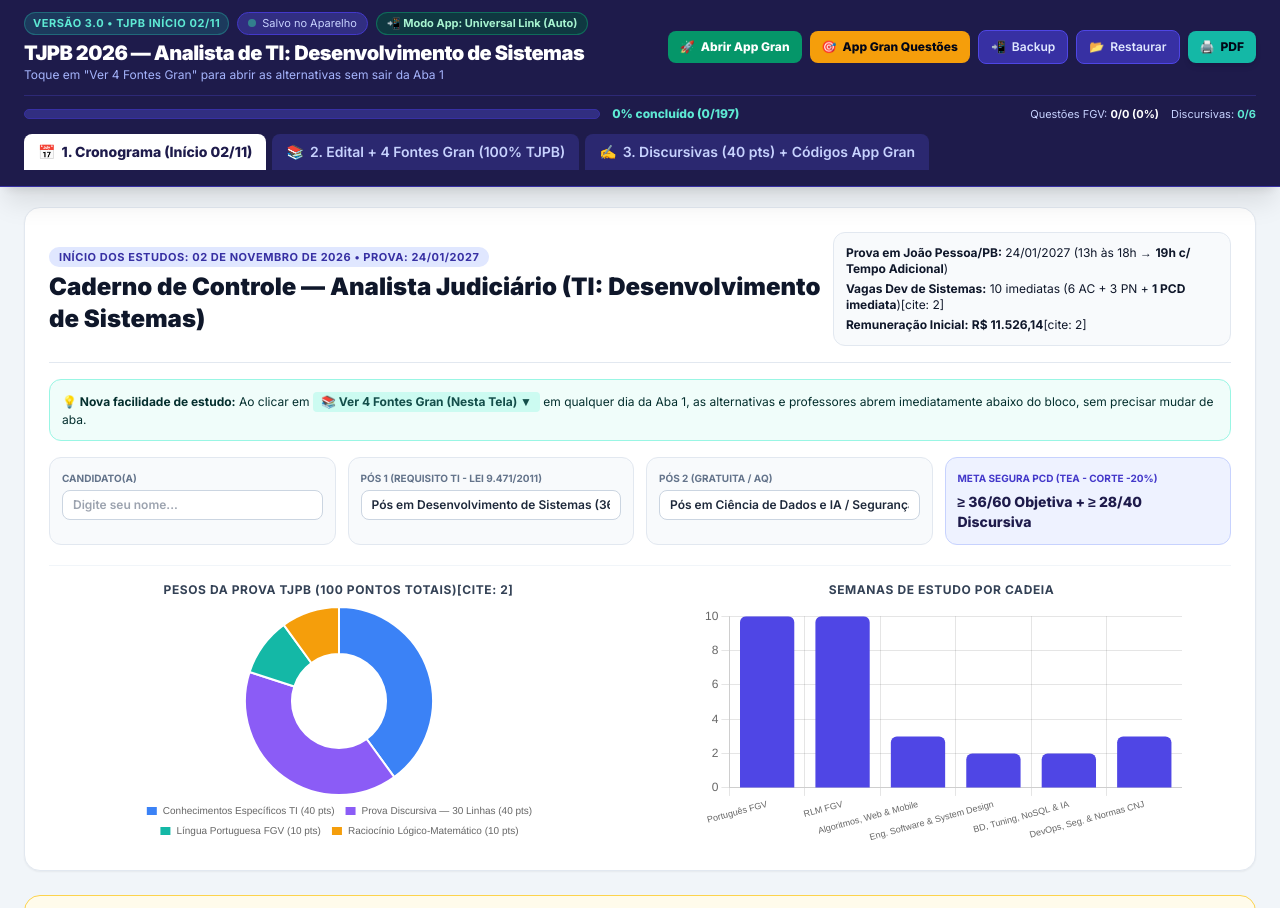
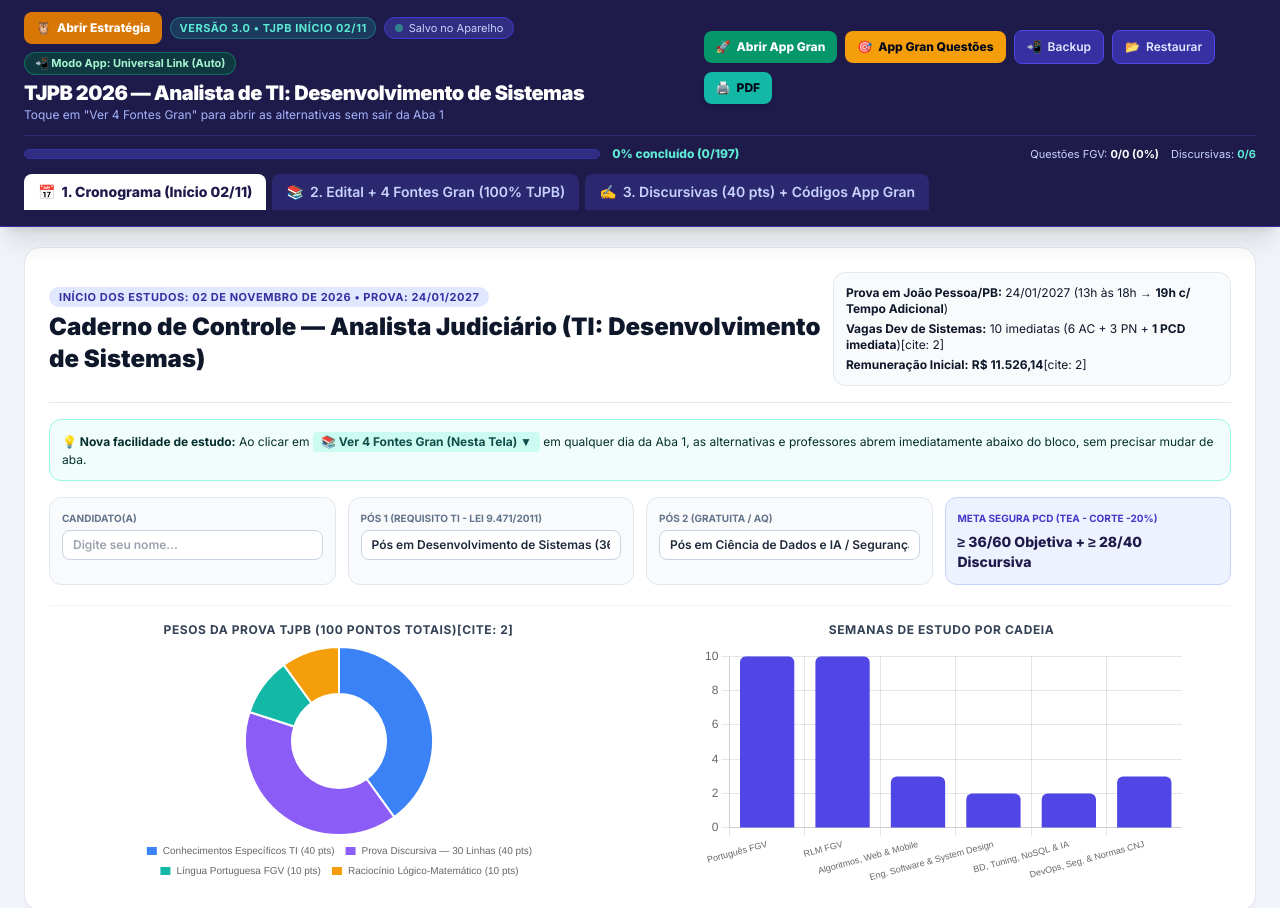
Before and after one commit to fabioyshiaki/cronogramaTJPB, a plain HTML site: page index.html in a window 1280 px wide. Shown: the top 908 px of the page. Drawn offline with nearby package versions, Linux system fonts and the light colour scheme.

Commit message:
Atualizar o index.html

```diff
--- a/index.html
+++ b/index.html
@@ -59,6 +59,10 @@
         <div class="flex items-start sm:items-center justify-between gap-2">
           <div>
             <div class="flex flex-wrap items-center gap-2">
+          <a href="https://perfil.estrategia.com/login" target="_blank" rel="noopener" onclick="openEstrategiaPortal(event)" class="bg-amber-600 hover:bg-amber-500 text-white text-xs font-extrabold px-3 py-2 rounded-lg shadow-xs transition flex items-center gap-1.5 cursor-pointer">
+            <span>🦉</span> Abrir Estratégia
+          </a>
+
               <span class="bg-teal-500/20 text-teal-300 border border-teal-400/30 text-[11px] font-bold px-2 py-0.5 rounded-full uppercase tracking-wider">Versão 3.0 • TJPB Início 02/11</span>
               <span id="syncStatusBadge" class="bg-indigo-900 text-indigo-200 text-[11px] px-2.5 py-0.5 rounded-full border border-indigo-700 flex items-center gap-1.5">
                 <span class="w-2 h-2 rounded-full bg-emerald-400 animate-pulse"></span>
```
